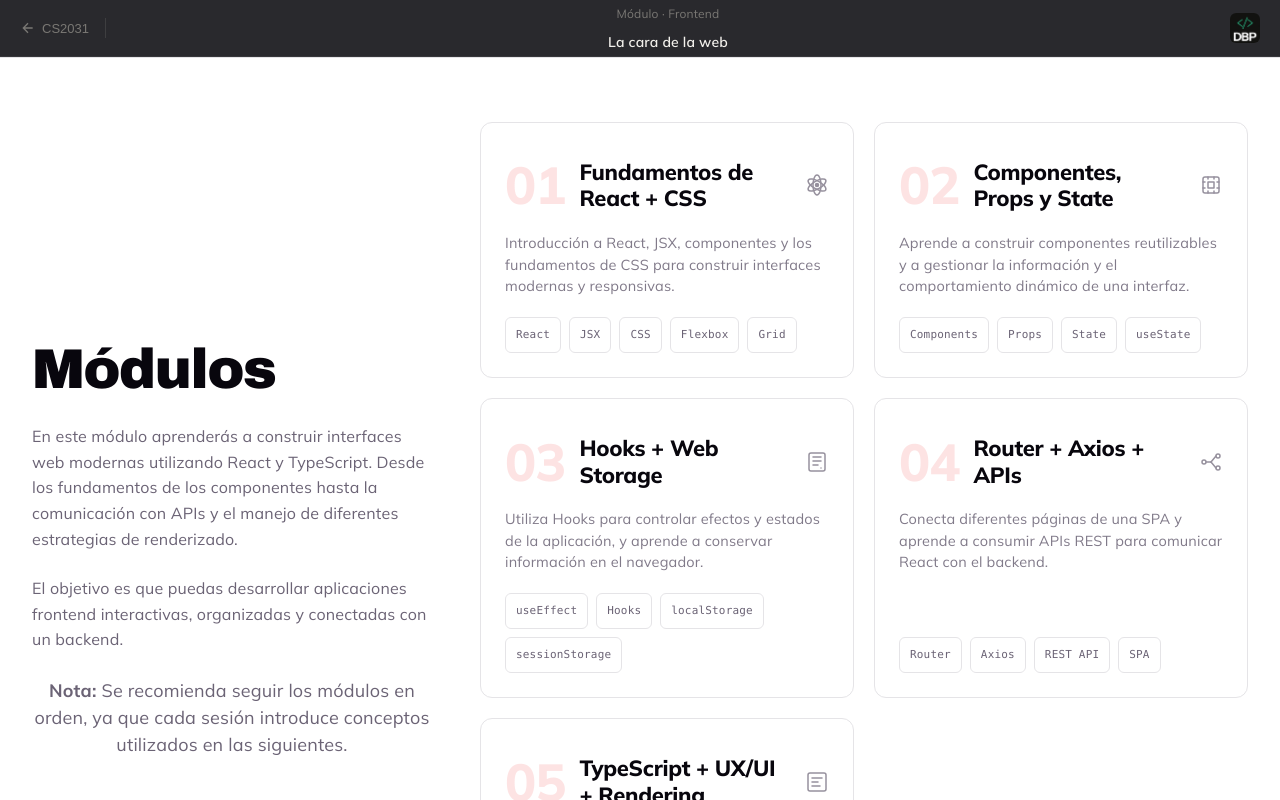
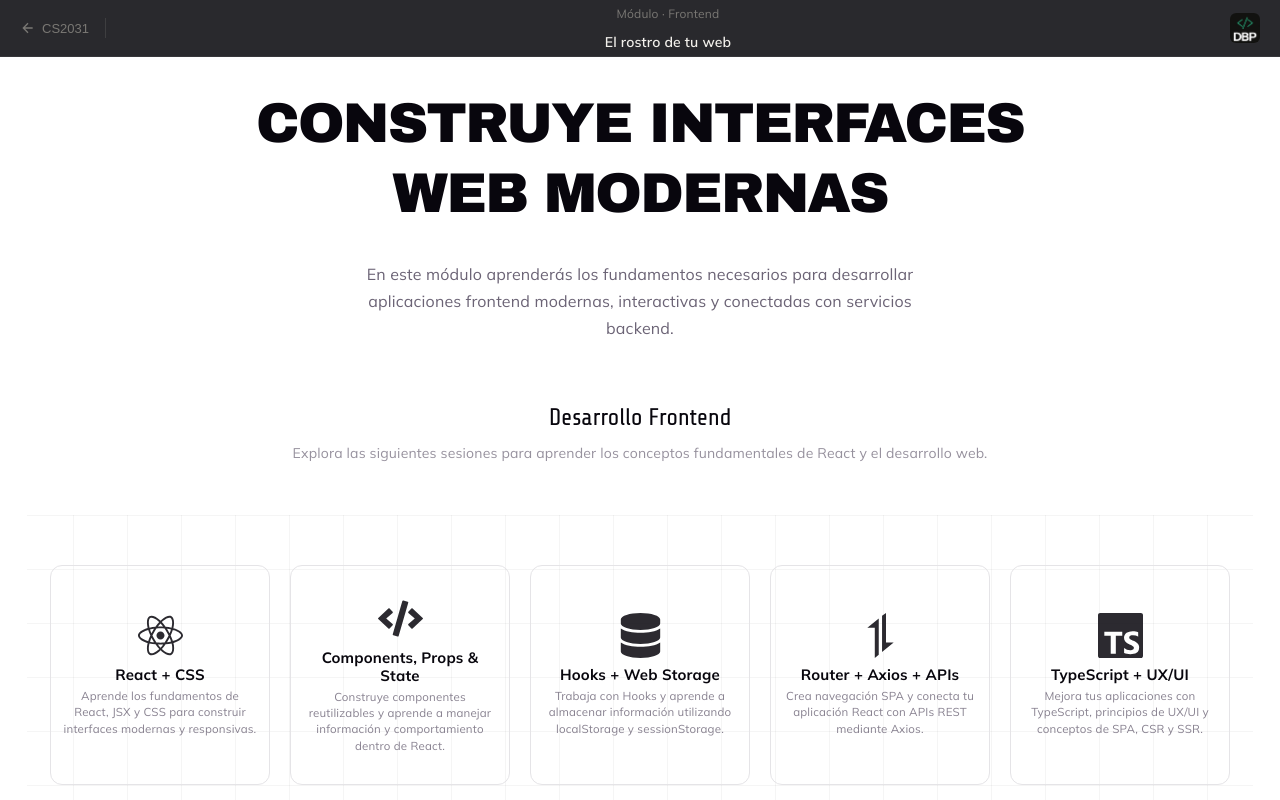
Before and after one commit to Lazheart/DBP-CS2031, a React (Vite) app: page /DBP-CS2031/frontend in a window 1280 px wide. Shown: the top 800 px of the page. Built offline with nearby package versions, Linux system fonts and the light colour scheme; a web font is replaced by a local one.

Commit message:
Modified frontend module UI

```diff
--- a/src/index.css
+++ b/src/index.css
@@ -1,4 +1,4 @@
-@import url('https://fonts.googleapis.com/css2?family=Archivo+Black&family=M+PLUS+Code+Latin:wght@100..700&family=Mulish:ital,wght@0,200..1000;1,200..1000&family=Share+Tech&family=Source+Code+Pro:ital,wght@0,200..900;1,200..900&display=swap');
+@import url("https://fonts.googleapis.com/css2?family=Archivo+Black&family=M+PLUS+Code+Latin:wght@100..700&family=Mulish:ital,wght@0,200..1000;1,200..1000&family=Share+Tech&family=Source+Code+Pro:ital,wght@0,200..900;1,200..900&display=swap");
 
 :root {
   --text: #6b6375;
@@ -11,14 +11,13 @@
   --accent-border: rgba(255, 59, 59, 0.5);
   --social-bg: rgba(244, 243, 236, 0.5);
   --shadow:
-    rgba(0, 0, 0, 0.1) 0 10px 15px -3px,
-    rgba(0, 0, 0, 0.05) 0 4px 6px -2px;
+    rgba(0, 0, 0, 0.1) 0 10px 15px -3px, rgba(0, 0, 0, 0.05) 0 4px 6px -2px;
   --hero-grid: rgba(0, 0, 0, 0.04);
 
   /* Typography */
-  --sans: 'Mulish', system-ui, sans-serif;
-  --heading: 'Archivo Black', system-ui, sans-serif;
-  --section: 'Share Tech', system-ui, sans-serif;
+  --sans: "Mulish", system-ui, sans-serif;
+  --heading: "Archivo Black", system-ui, sans-serif;
+  --section: "Share Tech", system-ui, sans-serif;
   --mono: ui-monospace, Consolas, monospace;
 
   font: 18px/145% var(--sans);
@@ -48,8 +47,7 @@
     --accent-border: rgba(234, 21, 21, 0.594);
     --social-bg: rgba(47, 48, 58, 0.5);
     --shadow:
-      rgba(0, 0, 0, 0.4) 0 10px 15px -3px,
-      rgba(0, 0, 0, 0.25) 0 4px 6px -2px;
+      rgba(0, 0, 0, 0.4) 0 10px 15px -3px, rgba(0, 0, 0, 0.25) 0 4px 6px -2px;
     --hero-grid: rgba(255, 255, 255, 0.035);
   }
 
@@ -204,7 +202,6 @@ code {
   height: auto;
   object-fit: contain;
   animation: float 4s ease-in-out infinite;
-
 }
 
 @media (min-width: 768px) {
@@ -222,7 +219,6 @@ code {
 }
 
 @keyframes float {
-
   0%,
   100% {
     transform: translateY(0px);
@@ -247,7 +243,9 @@ code {
   backdrop-filter: blur(16px);
   -webkit-backdrop-filter: blur(16px);
   border-bottom: 1px solid rgba(255, 255, 255, 0.06);
-  transition: background 0.3s ease, box-shadow 0.3s ease;
+  transition:
+    background 0.3s ease,
+    box-shadow 0.3s ease;
 }
 
 .homebar--scrolled {
@@ -313,7 +311,9 @@ code {
   text-decoration: none;
   padding: 8px 14px;
   border-radius: 8px;
-  transition: color 0.2s, background 0.2s;
+  transition:
+    color 0.2s,
+    background 0.2s;
   white-space: nowrap;
 }
 
@@ -336,7 +336,10 @@ code {
   border-radius: 8px;
   text-decoration: none;
   white-space: nowrap;
-  transition: background 0.2s, transform 0.15s, box-shadow 0.2s;
+  transition:
+    background 0.2s,
+    transform 0.15s,
+    box-shadow 0.2s;
 }
 
 .homebar__cta:hover {
@@ -376,7 +379,9 @@ code {
   height: 2px;
   background: #c9ccd1;
   border-radius: 2px;
-  transition: transform 0.3s, opacity 0.3s;
+  transition:
+    transform 0.3s,
+    opacity 0.3s;
 }
 
 .homebar__hamburger--open span:nth-child(1) {
@@ -412,7 +417,9 @@ code {
     transform: translateY(-10px);
     opacity: 0;
     pointer-events: none;
-    transition: transform 0.25s ease, opacity 0.25s ease;
+    transition:
+      transform 0.25s ease,
+      opacity 0.25s ease;
   }
 
   .homebar__links--open {
@@ -452,6 +459,24 @@ code {
   justify-content: center;
   text-align: center;
   padding: 120px 24px 100px;
+  background-color: var(--bg);
+  background-image:
+    linear-gradient(var(--hero-grid) 1px, transparent 1px),
+    linear-gradient(90deg, var(--hero-grid) 1px, transparent 1px);
+  background-size: 54px 54px;
+  background-position: center top;
+  position: relative;
+  overflow: hidden;
+  border-bottom: 1px solid var(--border);
+}
+
+.hero-section-minibg {
+  display: flex;
+  flex-direction: column;
+  align-items: center;
+  justify-content: center;
+  text-align: center;
+  padding: 50px 23px 50px;
   background-color: var(--bg);
   background-image:
     linear-gradient(var(--hero-grid) 1px, transparent 1px),
@@ -612,7 +637,6 @@ code {
   }
 }
 
-
 /* ═══════════════════════════════════════════════
    About Section
    ═══════════════════════════════════════════════ */
@@ -744,7 +768,6 @@ code {
   opacity: 0.85;
   margin: 0;
 }
-
 
 /* ═══════════════════════════════════════════════
    Modules Section
@@ -1063,9 +1086,9 @@ code {
 
 .tool-card:hover {
   background: rgba(255, 255, 255, 0.05);
-  border-color: rgba(255, 255, 255, 0.15);
-  transform: translateY(-2px);
-  box-shadow: none;
+  border-color: rgba(239, 68, 68, 0.3);
+  transform: translateY(-4px);
+  box-shadow: 0 10px 30px rgba(0, 0, 0, 0.25);
 }
 
 .tool-card__icon {
@@ -1191,8 +1214,6 @@ code {
   margin: 0;
 }
 
-
-
 .team-section {
   padding: 64px 32px;
   text-align: left;
@@ -1228,7 +1249,11 @@ code {
   border: 1px solid var(--border);
   text-decoration: none;
   color: inherit;
-  transition: background 0.2s, border-color 0.2s, transform 0.25s ease, box-shadow 0.25s ease;
+  transition:
+    background 0.2s,
+    border-color 0.2s,
+    transform 0.25s ease,
+    box-shadow 0.25s ease;
   position: relative;
 }
 
@@ -1305,7 +1330,9 @@ code {
 .team-card__arrow {
   color: var(--text);
   flex-shrink: 0;
-  transition: color 0.2s, transform 0.2s;
+  transition:
+    color 0.2s,
+    transform 0.2s;
   align-self: flex-start;
   margin-top: 4px;
 }
@@ -1336,7 +1363,9 @@ code {
   flex-shrink: 0;
   color: var(--text);
   border: 1px dashed rgba(255, 255, 255, 0.12);
-  transition: color 0.25s, border-color 0.25s;
+  transition:
+    color 0.25s,
+    border-color 0.25s;
 }
 
 .team-card--cta:hover .team-card__cta-icon {
@@ -1407,7 +1436,9 @@ code {
   color: #9ca3af;
   padding: 8px 14px;
   border-radius: 8px;
-  transition: color 0.2s, background 0.2s;
+  transition:
+    color 0.2s,
+    background 0.2s;
   justify-self: end;
 }
 
@@ -1506,7 +1537,7 @@ code {
 .quiz-question-label {
   display: block;
   color: var(--topic-color);
-  font-family: 'Share Tech', monospace;
+  font-family: "Share Tech", monospace;
   font-size: 12px;
   letter-spacing: 0.08em;
   text-transform: uppercase;
@@ -1519,7 +1550,7 @@ code {
 .quiz-title {
   margin: 0;
   color: #f2f0eb;
-  font-family: 'Mulish', sans-serif;
+  font-family: "Mulish", sans-serif;
   font-size: 16px;
   font-weight: 700;
 }
@@ -1559,7 +1590,7 @@ code {
 
 .quiz-section-number {
   color: rgba(201, 71, 71, 0.35);
-  font-family: 'Archivo Black', sans-serif;
+  font-family: "Archivo Black", sans-serif;
   font-size: 48px;
   line-height: 0.9;
 }
@@ -1567,7 +1598,7 @@ code {
 .quiz-intro-heading h3 {
   margin: 5px 0 0;
   color: #f2f0eb;
-  font-family: 'Archivo Black', sans-serif;
+  font-family: "Archivo Black", sans-serif;
   font-size: 26px;
   line-height: 1.1;
   letter-spacing: -0.02em;
@@ -1577,7 +1608,7 @@ code {
   max-width: 570px;
   margin: 0 0 28px;
   color: #92959f;
-  font-family: 'Mulish', sans-serif;
+  font-family: "Mulish", sans-serif;
   font-size: 15px;
   line-height: 1.7;
 }
@@ -1599,7 +1630,7 @@ code {
   color: #777b86;
 }
 
-.quiz-meta-item+.quiz-meta-item {
+.quiz-meta-item + .quiz-meta-item {
   border-left: 1px solid #292b32;
 }
 
@@ -1611,7 +1642,7 @@ code {
 .quiz-meta-item strong,
 .quiz-meta-item span {
   display: block;
-  font-family: 'Mulish', sans-serif;
+  font-family: "Mulish", sans-serif;
 }
 
 .quiz-meta-item strong {
@@ -1636,13 +1667,13 @@ code {
   border: 1px solid #292b32;
   border-radius: 6px;
   color: #858893;
-  font-family: 'Mulish', sans-serif;
+  font-family: "Mulish", sans-serif;
   font-size: 12px;
 }
 
 .quiz-requirement strong {
   color: var(--topic-color);
-  font-family: 'Share Tech', monospace;
+  font-family: "Share Tech", monospace;
   font-size: 15px;
 }
 
@@ -1658,7 +1689,7 @@ code {
   border-radius: 6px;
   background: var(--topic-color);
   color: #fff;
-  font-family: 'Mulish', sans-serif;
+  font-family: "Mulish", sans-serif;
   font-size: 13px;
   font-weight: 800;
   cursor: pointer;
@@ -1684,7 +1715,7 @@ code {
   justify-content: space-between;
   margin-bottom: 9px;
   color: #6f727c;
-  font-family: 'Share Tech', monospace;
+  font-family: "Share Tech", monospace;
   font-size: 12px;
   text-transform: uppercase;
   letter-spacing: 0.04em;
@@ -1714,7 +1745,7 @@ code {
 .quiz-question h3 {
   margin: 8px 0 0;
   color: #f2f0eb;
-  font-family: 'Mulish', sans-serif;
+  font-family: "Mulish", sans-serif;
   font-size: 20px;
   font-weight: 700;
   line-height: 1.5;
@@ -1738,7 +1769,7 @@ code {
   border: 1px solid #2b2d34;
   border-radius: 6px;
   color: #c7c8cb;
-  font-family: 'Mulish', sans-serif;
+  font-family: "Mulish", sans-serif;
   font-size: 14px;
   line-height: 1.45;
   cursor: pointer;
@@ -1787,7 +1818,7 @@ code {
   border: 1px solid #383a42;
   border-radius: 4px;
   color: #777a84;
-  font-family: 'Share Tech', monospace;
+  font-family: "Share Tech", monospace;
   font-size: 12px;
 }
 
@@ -1845,14 +1876,14 @@ code {
   display: block;
   margin-bottom: 4px;
   color: #d8d7d4;
-  font-family: 'Mulish', sans-serif;
+  font-family: "Mulish", sans-serif;
   font-size: 12px;
 }
 
 .quiz-explanation p {
   margin: 0;
   color: #858892;
-  font-family: 'Mulish', sans-serif;
+  font-family: "Mulish", sans-serif;
   font-size: 12px;
   line-height: 1.6;
 }
@@ -1886,7 +1917,7 @@ code {
 .quiz-result h3 {
   margin: 7px 0 10px;
   color: #f2f0eb;
-  font-family: 'Archivo Black', sans-serif;
+  font-family: "Archivo Black", sans-serif;
   font-size: 26px;
   letter-spacing: -0.02em;
 }
@@ -1895,7 +1926,7 @@ code {
   max-width: 510px;
   margin: 0 auto 24px;
   color: #858892;
-  font-family: 'Mulish', sans-serif;
+  font-family: "Mulish", sans-serif;
   font-size: 13px;
   line-height: 1.65;
 }
@@ -1942,14 +1973,14 @@ code {
 
 .quiz-result-score span {
   color: #747781;
-  font-family: 'Share Tech', monospace;
+  font-family: "Share Tech", monospace;
   font-size: 12px;
   text-transform: uppercase;
 }
 
 .quiz-result-score strong {
   color: #f2f0eb;
-  font-family: 'Share Tech', monospace;
+  font-family: "Share Tech", monospace;
   font-size: 18px;
 }
 
@@ -1967,7 +1998,7 @@ code {
   border: 1px solid #30323a;
   border-radius: 6px;
   color: #777a84;
-  font-family: 'Mulish', sans-serif;
+  font-family: "Mulish", sans-serif;
   font-size: 13px;
   font-weight: 600;
   cursor: pointer;
@@ -2010,7 +2041,7 @@ code {
     grid-template-columns: 1fr;
   }
 
-  .quiz-meta-item+.quiz-meta-item {
+  .quiz-meta-item + .quiz-meta-item {
     border-left: 0;
     border-top: 1px solid #292b32;
   }
@@ -2118,7 +2149,9 @@ code {
   border-radius: 8px;
   cursor: pointer;
   text-align: left;
-  transition: background 0.18s, border-color 0.18s;
+  transition:
+    background 0.18s,
+    border-color 0.18s;
   color: var(--text);
 }
 
@@ -2154,7 +2187,10 @@ code {
   font-family: var(--section);
   font-size: 11px;
   color: var(--text);
-  transition: border-color 0.18s, color 0.18s, background 0.18s;
+  transition:
+    border-color 0.18s,
+    color 0.18s,
+    background 0.18s;
 }
 
 .step-sidebar__number--done {
@@ -2414,6 +2450,95 @@ code {
   margin: 0;
 }
 
+.front-grid {
+  display: grid;
+  grid-template-columns: repeat(5, 220px);
+  gap: 20px;
+  margin-top: 1px;
+  justify-content: center;
+}
+
+/* Resaltado para la palabra MODERNAS */
+.highlight-p5 {
+  position: relative;
+  display: inline-block;
+  color: #fff;
+  padding: 0 14px;
+  margin-left: 6px;
+  z-index: 1;
+}
+
+.highlight-p5::before {
+  content: "";
+  position: absolute;
+  inset: -2px -6px;
+  background: #e60012; /* Rojo vibrante */
+  transform: skewX(-12deg) rotate(-1deg);
+  clip-path: polygon(3% 0%, 100% 0%, 97% 100%, 0% 100%);
+  z-index: -1;
+  box-shadow: 0 0 20px rgba(230, 0, 18, 0.5); /* Sutil brillo moderno */
+}
+
+.hero-container {
+  position: relative;
+  background-color: #0b0c10;
+  overflow: hidden;
+}
+
+/* Capa de Humo 1 (Cuerpo principal irregular) */
+.hero-container::before {
+  content: "";
+  position: absolute;
+  top: 10%;
+  left: 50%;
+  transform: translate(-50%, -20%) rotate(-5deg);
+  width: 900px;
+  height: 450px;
+
+  /* Forma orgánica/irregular para que no parezca un círculo perfecto */
+  border-radius: 42% 58% 70% 30% / 45% 45% 55% 55%;
+
+  /* Degradado de humo con diferentes tonos de carmesí */
+  background: radial-gradient(
+    ellipse at center,
+    rgba(230, 0, 30, 0.28) 0%,
+    rgba(180, 0, 20, 0.15) 45%,
+    rgba(120, 0, 15, 0.05) 70%,
+    transparent 100%
+  );
+
+  filter: blur(80px);
+  pointer-events: none;
+  z-index: 0;
+}
+
+/* Capa de Humo 2 (Dispersión y colas de humo laterales) */
+.hero-container::after {
+  content: "";
+  position: absolute;
+  top: 5%;
+  left: 45%;
+  transform: translate(-50%, 0) rotate(12deg);
+  width: 1100px;
+  height: 350px;
+  border-radius: 60% 40% 30% 70% / 60% 30% 70% 40%;
+  background: radial-gradient(
+    circle at 60% 40%,
+    rgba(255, 23, 68, 0.18) 0%,
+    rgba(180, 0, 30, 0.08) 50%,
+    transparent 80%
+  );
+  filter: blur(100px);
+  pointer-events: none;
+  z-index: 0;
+}
+
+/* Asegura que el contenido esté por encima del humo */
+.hero-container > * {
+  position: relative;
+  z-index: 1;
+}
+
 /* Fix text alignment inside class content */
 .class-main,
 .class-article,
--- a/src/pages/frontend/FrontendHomePage.tsx
+++ b/src/pages/frontend/FrontendHomePage.tsx
@@ -1,190 +1,125 @@
+import { Link } from "react-router-dom";
+import { FaReact, FaCode, FaDatabase } from "react-icons/fa";
+import { SiAxios, SiTypescript } from "react-icons/si";
 import ModuleHeader from "../../components/PageHeader";
-import ModuleSessionCard from "../../components/ModuleSessionCard";
 
 const FrontendHomePage = () => {
+  const iconsSize = 45;
+
   return (
-    <div className="frontend-home-page">
+    <div className="tools-page">
       <ModuleHeader
         lesson={{
           topic: "Frontend",
-          title: "La cara de la web",
+          title: "El rostro de tu web",
         }}
       />
 
-      <div id="modules-section" className="modules-section">
-        <div className="modules-layout">
-          {/* Texto superior */}
-          <div className="modules-text">
-            <h1 className="modules-title center">Módulos</h1>
+      <div className="tools-page-content ">
+        {/* Contenedor del texto introductorio */}
+        <div className="tools-intro-container">
+          <h1 className="hero-title-row ">CONSTRUYE INTERFACES WEB MODERNAS</h1>
 
-            <p className="modules-desc">
-              En este módulo aprenderás a construir interfaces web modernas
-              utilizando React y TypeScript. Desde los fundamentos de los
-              componentes hasta la comunicación con APIs y el manejo de
-              diferentes estrategias de renderizado.
-            </p>
+          <p className="tools-intro-desc ">
+            En este módulo aprenderás los fundamentos necesarios para
+            desarrollar aplicaciones frontend modernas, interactivas y
+            conectadas con servicios backend.
+          </p>
 
-            <p className="modules-desc">
-              El objetivo es que puedas desarrollar aplicaciones frontend
-              interactivas, organizadas y conectadas con un backend.
-            </p>
+          <div className="tools-section-header">
+            <h2 className=" hero-section-title">Desarrollo Frontend</h2>
 
-            <p className="modules-note">
-              <strong>Nota:</strong> Se recomienda seguir los módulos en orden,
-              ya que cada sesión introduce conceptos utilizados en las
-              siguientes.
+            <p className="tools-section-subtitle">
+              Explora las siguientes sesiones para aprender los conceptos
+              fundamentales de React y el desarrollo web.
             </p>
           </div>
+        </div>
 
-          {/* Cards */}
-          <div className="modules-grid">
-            <ModuleSessionCard
-              number="01"
-              title="Fundamentos de React + CSS"
-              description="Introducción a React, JSX, componentes y los fundamentos de CSS para construir interfaces modernas y responsivas."
-              to="/frontend/fundamentos"
-              recommended
-              tags={["React", "JSX", "CSS", "Flexbox", "Grid"]}
-              icon={
-                <svg
-                  width="24"
-                  height="24"
-                  viewBox="0 0 24 24"
-                  fill="none"
-                  stroke="currentColor"
-                  strokeWidth="1.5"
-                  strokeLinecap="round"
-                  strokeLinejoin="round"
-                >
-                  <ellipse
-                    cx="12"
-                    cy="12"
-                    rx="10"
-                    ry="4"
-                    transform="rotate(30 12 12)"
-                  />
-                  <ellipse
-                    cx="12"
-                    cy="12"
-                    rx="10"
-                    ry="4"
-                    transform="rotate(90 12 12)"
-                  />
-                  <ellipse
-                    cx="12"
-                    cy="12"
-                    rx="10"
-                    ry="4"
-                    transform="rotate(150 12 12)"
-                  />
-                  <circle cx="12" cy="12" r="1.5" fill="currentColor" />
-                </svg>
-              }
-            />
+        {/* Cards */}
+        <div className="front-grid hero-section-minibg">
+          {/* 01 — React + CSS */}
+          <Link to="/frontend/fundamentos" className="tool-card ">
+            <div className="tool-card__icon">
+              <FaReact size={iconsSize} />
+            </div>
 
-            <ModuleSessionCard
-              number="02"
-              title="Componentes, Props y State"
-              description="Aprende a construir componentes reutilizables y a gestionar la información y el comportamiento dinámico de una interfaz."
-              to="/frontend/componentes"
-              tags={["Components", "Props", "State", "useState"]}
-              icon={
-                <svg
-                  width="24"
-                  height="24"
-                  viewBox="0 0 24 24"
-                  fill="none"
-                  stroke="currentColor"
-                  strokeWidth="1.5"
-                  strokeLinecap="round"
-                  strokeLinejoin="round"
-                >
-                  <rect x="4" y="4" width="16" height="16" rx="2" />
-                  <path d="M9 9h6v6H9z" />
-                  <path d="M9 4v2M15 4v2M9 18v2M15 18v2" />
-                  <path d="M4 9h2M4 15h2M18 9h2M18 15h2" />
-                </svg>
-              }
-            />
+            <h3 className="tool-card__title">React + CSS</h3>
 
-            <ModuleSessionCard
-              number="03"
-              title="Hooks + Web Storage"
-              description="Utiliza Hooks para controlar efectos y estados de la aplicación, y aprende a conservar información en el navegador."
-              to="/frontend/hooks-storage"
-              tags={["useEffect", "Hooks", "localStorage", "sessionStorage"]}
-              icon={
-                <svg
-                  width="24"
-                  height="24"
-                  viewBox="0 0 24 24"
-                  fill="none"
-                  stroke="currentColor"
-                  strokeWidth="1.5"
-                  strokeLinecap="round"
-                  strokeLinejoin="round"
-                >
-                  <rect x="4" y="3" width="16" height="18" rx="2" />
-                  <path d="M8 7h8" />
-                  <path d="M8 11h8" />
-                  <path d="M8 15h5" />
-                  <path d="M16 18h.01" />
-                </svg>
-              }
-            />
+            <p className="tool-card__desc">
+              Aprende los fundamentos de React, JSX y CSS para construir
+              interfaces modernas y responsivas.
+            </p>
+          </Link>
 
-            <ModuleSessionCard
-              number="04"
-              title="Router + Axios + APIs"
-              description="Conecta diferentes páginas de una SPA y aprende a consumir APIs REST para comunicar React con el backend."
-              to="/frontend/router-axios"
-              tags={["Router", "Axios", "REST API", "SPA"]}
-              icon={
-                <svg
-                  width="24"
-                  height="24"
-                  viewBox="0 0 24 24"
-                  fill="none"
-                  stroke="currentColor"
-                  strokeWidth="1.5"
-                  strokeLinecap="round"
-                  strokeLinejoin="round"
-                >
-                  <circle cx="5" cy="12" r="2" />
-                  <circle cx="19" cy="6" r="2" />
-                  <circle cx="19" cy="18" r="2" />
-                  <path d="M7 12h5" />
-                  <path d="M12 12l5-6" />
-                  <path d="M12 12l5 6" />
-                </svg>
-              }
-            />
+          {/* 02 — Components */}
+          <Link to="/frontend/componentes" className="tool-card ">
+            <div className="tool-card__icon">
+              <FaCode size={iconsSize} />
+            </div>
 
-            <ModuleSessionCard
-              number="05"
-              title="TypeScript + UX/UI + Rendering"
-              description="Mejora la calidad de tus aplicaciones con TypeScript, principios de UX/UI y una introducción a SPA, CSR y SSR."
-              to="/frontend/typescript-ux-rendering"
-              tags={["TypeScript", "UX/UI", "SPA", "CSR", "SSR"]}
-              icon={
-                <svg
-                  width="24"
-                  height="24"
-                  viewBox="0 0 24 24"
-                  fill="none"
-                  stroke="currentColor"
-                  strokeWidth="1.5"
-                  strokeLinecap="round"
-                  strokeLinejoin="round"
-                >
-                  <rect x="3" y="3" width="18" height="18" rx="2" />
-                  <path d="M7 8h10" />
-                  <path d="M7 12h6" />
-                  <path d="M7 16h8" />
-                </svg>
-              }
-            />
-          </div>
+            <h3 className="tool-card__title">Components, Props & State</h3>
+
+            <p className="tool-card__desc">
+              Construye componentes reutilizables y aprende a manejar
+              información y comportamiento dentro de React.
+            </p>
+          </Link>
+
+          {/* 03 — Hooks + Web Storage */}
+          <Link
+            to="/frontend/hooks-storage"
+            className="tool-card about-section"
+          >
+            <div className="tool-card__icon">
+              <FaDatabase size={iconsSize} />
+            </div>
+
+            <h3 className="tool-card__title">Hooks + Web Storage</h3>
+
+            <p className="tool-card__desc">
+              Trabaja con Hooks y aprende a almacenar información utilizando
+              localStorage y sessionStorage.
+            </p>
+          </Link>
+
+          {/* 04 — Router + Axios */}
+          <Link to="/frontend/router-axios" className="tool-card ">
+            <div className="tool-card__icon">
+              <SiAxios size={iconsSize} />
+            </div>
+
+            <h3 className="tool-card__title">Router + Axios + APIs</h3>
+
+            <p className="tool-card__desc">
+              Crea navegación SPA y conecta tu aplicación React con APIs REST
+              mediante Axios.
+            </p>
+          </Link>
+
+          {/* 05 — TypeScript + UX/UI */}
+          <Link
+            to="/frontend/typescript-ux-rendering"
+            className="tool-card about-section"
+          >
+            <div className="tool-card__icon">
+              <SiTypescript size={iconsSize} />
+            </div>
+
+            <h3 className="tool-card__title">TypeScript + UX/UI</h3>
+
+            <p className="tool-card__desc">
+              Mejora tus aplicaciones con TypeScript, principios de UX/UI y
+              conceptos de SPA, CSR y SSR.
+            </p>
+          </Link>
+        </div>
+
+        <div className="tools-recommendation">
+          <p className="tools-recommendation-text">
+            Recomendamos seguir las sesiones en orden para aprovechar mejor el
+            contenido del módulo.
+          </p>
         </div>
       </div>
     </div>
```
Also changed, not shown: src/pages/tools/ToolsPage.tsx (+25 -18 lines).
